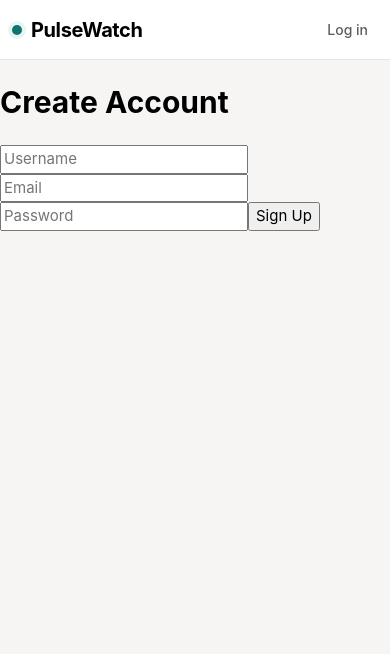
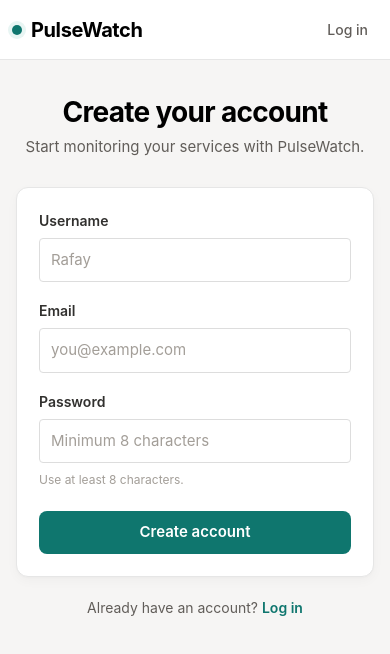
Before and after one commit to AbdulRafay77/pulsewatch, a React app in the folder frontend/: page /signup in a window 390 px wide. Shown: the top 654 px of the page. Built offline with nearby package versions, Linux system fonts and the light colour scheme; no server answers; the HTML template or start-up script is replaced by a standard one.

Commit message:
style: refine Login and Signup pages

```diff
--- /dev/null
+++ b/frontend/src/features/auth/auth.css
@@ -0,0 +1,176 @@
+.auth-page {
+  min-height: calc(100vh - 65px);
+
+  display: flex;
+  align-items: center;
+  justify-content: center;
+
+  padding: 48px 24px;
+
+  background: var(--bg);
+}
+
+.auth-container {
+  width: 100%;
+  max-width: 420px;
+}
+
+.auth-heading {
+  margin-bottom: 28px;
+  text-align: center;
+}
+
+.auth-heading h1 {
+  margin: 0 0 8px;
+
+  font-size: 32px;
+  line-height: 1.15;
+  letter-spacing: -0.7px;
+}
+
+.auth-heading p {
+  margin: 0;
+
+  color: var(--text-muted);
+  font-size: 15px;
+}
+
+.auth-card {
+  padding: 28px;
+
+  background: var(--surface);
+
+  border: 1px solid var(--border);
+  border-radius: var(--radius-lg);
+
+  box-shadow: var(--shadow-soft);
+}
+
+.auth-form-group {
+  display: flex;
+  flex-direction: column;
+  gap: 7px;
+
+  margin-bottom: 18px;
+}
+
+.auth-form-group label {
+  color: var(--text-secondary);
+
+  font-size: 14px;
+  font-weight: 600;
+}
+
+.auth-form-group input {
+  width: 100%;
+
+  padding: 10px 11px;
+
+  color: var(--text);
+  background: var(--surface);
+
+  border: 1px solid #dddddd;
+  border-radius: var(--radius-sm);
+
+  outline: none;
+
+  transition:
+    border-color 0.15s ease,
+    box-shadow 0.15s ease;
+}
+
+.auth-form-group input::placeholder {
+  color: var(--text-faint);
+}
+
+.auth-form-group input:focus {
+  border-color: var(--primary);
+
+  box-shadow: 0 0 0 3px rgba(15, 118, 110, 0.1);
+}
+
+.auth-form-group input:disabled {
+  background: #f3f2f1;
+}
+
+.auth-submit {
+  width: 100%;
+
+  margin-top: 4px;
+  padding: 10px 16px;
+
+  color: #ffffff;
+  background: var(--primary);
+
+  border: 0;
+  border-radius: var(--radius-md);
+
+  font-weight: 600;
+
+  transition:
+    background 0.15s ease,
+    transform 0.1s ease;
+}
+
+.auth-submit:hover:not(:disabled) {
+  background: var(--primary-hover);
+}
+
+.auth-submit:active:not(:disabled) {
+  transform: scale(0.99);
+}
+
+.auth-error {
+  margin: 0 0 16px;
+  padding: 10px 12px;
+
+  color: #a32929;
+  background: #fff4f4;
+
+  border: 1px solid #f0cccc;
+  border-radius: var(--radius-md);
+
+  font-size: 13px;
+}
+
+.auth-footer {
+  margin-top: 20px;
+
+  color: var(--text-muted);
+
+  text-align: center;
+  font-size: 14px;
+}
+
+.auth-footer a {
+  color: var(--primary);
+  font-weight: 600;
+}
+
+.auth-footer a:hover {
+  text-decoration: underline;
+}
+
+.auth-password-hint {
+  margin-top: -10px;
+  margin-bottom: 18px;
+
+  color: var(--text-faint);
+
+  font-size: 12px;
+}
+
+@media (max-width: 500px) {
+  .auth-page {
+    align-items: flex-start;
+    padding: 36px 16px;
+  }
+
+  .auth-card {
+    padding: 22px;
+  }
+
+  .auth-heading h1 {
+    font-size: 28px;
+  }
+}
--- a/frontend/src/features/auth/pages/LoginPage.jsx
+++ b/frontend/src/features/auth/pages/LoginPage.jsx
@@ -1,15 +1,13 @@
 import { useState } from "react";
-import { useNavigate } from "react-router-dom";
-
+import { Link, useNavigate } from "react-router-dom";
 import { useAuth } from "../context/AuthContext.jsx";
+import "./../auth.css";
 
 function LoginPage() {
   const [email, setEmail] = useState("");
-  const [password, setPassword] =
-    useState("");
+  const [password, setPassword] = useState("");
   const [error, setError] = useState("");
-  const [submitting, setSubmitting] =
-    useState(false);
+  const [submitting, setSubmitting] = useState(false);
 
   const { login } = useAuth();
   const navigate = useNavigate();
@@ -21,7 +19,7 @@ function LoginPage() {
       setSubmitting(true);
       setError("");
 
-      await login(email, password);
+      await login(email.trim(), password);
 
       navigate("/dashboard");
     } catch (error) {
@@ -35,48 +33,69 @@ function LoginPage() {
   }
 
   return (
-    <div>
-      <h1>Login</h1>
+    <main className="auth-page">
+      <div className="auth-container">
+        <div className="auth-heading">
+          <h1>Welcome back</h1>
+          <p>
+            Sign in to continue monitoring your websites and APIs.
+          </p>
+        </div>
 
+        <div className="auth-card">
           <form onSubmit={handleSubmit}>
-        <div>
-          <label>Email</label>
+            <div className="auth-form-group">
+              <label htmlFor="login-email">Email</label>
 
               <input
+                id="login-email"
                 type="email"
                 value={email}
-            onChange={(event) =>
-              setEmail(event.target.value)
-            }
+                onChange={(event) => setEmail(event.target.value)}
+                placeholder="you@example.com"
+                disabled={submitting}
+                autoComplete="email"
                 required
               />
             </div>
 
-        <div>
-          <label>Password</label>
+            <div className="auth-form-group">
+              <label htmlFor="login-password">Password</label>
 
               <input
+                id="login-password"
                 type="password"
                 value={password}
-            onChange={(event) =>
-              setPassword(event.target.value)
-            }
+                onChange={(event) => setPassword(event.target.value)}
+                placeholder="Enter your password"
+                disabled={submitting}
+                autoComplete="current-password"
                 required
               />
             </div>
 
-        {error && <p>{error}</p>}
+            {error && (
+              <p className="auth-error" role="alert">
+                {error}
+              </p>
+            )}
 
             <button
+              className="auth-submit"
               type="submit"
               disabled={submitting}
             >
-          {submitting
-            ? "Logging in..."
-            : "Login"}
+              {submitting ? "Logging in..." : "Log in"}
             </button>
           </form>
         </div>
+
+        <p className="auth-footer">
+          New to PulseWatch?{" "}
+          <Link to="/signup">Create an account</Link>
+        </p>
+      </div>
+    </main>
   );
 }
 
--- a/frontend/src/features/auth/pages/SignupPage.jsx
+++ b/frontend/src/features/auth/pages/SignupPage.jsx
@@ -1,6 +1,7 @@
 import { useState } from "react";
-import { useNavigate } from "react-router-dom";
+import { Link, useNavigate } from "react-router-dom";
 import { useAuth } from "../context/AuthContext.jsx";
+import "./../auth.css";
 
 function SignupPage() {
   const [username, setUsername] = useState("");
@@ -19,7 +20,11 @@ function SignupPage() {
       setSubmitting(true);
       setError("");
 
-      await signup(username, email, password);
+      await signup(
+        username.trim(),
+        email.trim(),
+        password
+      );
 
       navigate("/dashboard");
     } catch (error) {
@@ -33,53 +38,97 @@ function SignupPage() {
   }
 
   return (
-    <div>
-      <h1>Create Account</h1>
+    <main className="auth-page">
+      <div className="auth-container">
+        <div className="auth-heading">
+          <h1>Create your account</h1>
+          <p>
+            Start monitoring your services with PulseWatch.
+          </p>
+        </div>
 
+        <div className="auth-card">
           <form onSubmit={handleSubmit}>
+            <div className="auth-form-group">
+              <label htmlFor="signup-username">
+                Username
+              </label>
+
               <input
+                id="signup-username"
                 type="text"
-          placeholder="Username"
                 value={username}
-          onChange={(e) =>
-            setUsername(e.target.value)
-          }
+                onChange={(event) => setUsername(event.target.value)}
+                placeholder="Rafay"
+                disabled={submitting}
+                autoComplete="username"
                 required
               />
+            </div>
+
+            <div className="auth-form-group">
+              <label htmlFor="signup-email">
+                Email
+              </label>
 
               <input
+                id="signup-email"
                 type="email"
-          placeholder="Email"
                 value={email}
-          onChange={(e) =>
-            setEmail(e.target.value)
-          }
+                onChange={(event) => setEmail(event.target.value)}
+                placeholder="you@example.com"
+                disabled={submitting}
+                autoComplete="email"
                 required
               />
+            </div>
+
+            <div className="auth-form-group">
+              <label htmlFor="signup-password">
+                Password
+              </label>
 
               <input
+                id="signup-password"
                 type="password"
-          placeholder="Password"
                 value={password}
-          onChange={(e) =>
-            setPassword(e.target.value)
-          }
+                onChange={(event) => setPassword(event.target.value)}
+                placeholder="Minimum 8 characters"
+                disabled={submitting}
+                autoComplete="new-password"
+                minLength={8}
                 required
-          minLength={8}
               />
+            </div>
 
-        {error && <p>{error}</p>}
+            <p className="auth-password-hint">
+              Use at least 8 characters.
+            </p>
+
+            {error && (
+              <p className="auth-error" role="alert">
+                {error}
+              </p>
+            )}
 
             <button
+              className="auth-submit"
               type="submit"
               disabled={submitting}
             >
               {submitting
                 ? "Creating account..."
-            : "Sign Up"}
+                : "Create account"}
             </button>
           </form>
         </div>
+
+        <p className="auth-footer">
+          Already have an account?{" "}
+          <Link to="/login">Log in</Link>
+        </p>
+      </div>
+    </main>
   );
 }
 
```
Lines whose indentation alone changed are shown as unchanged.
